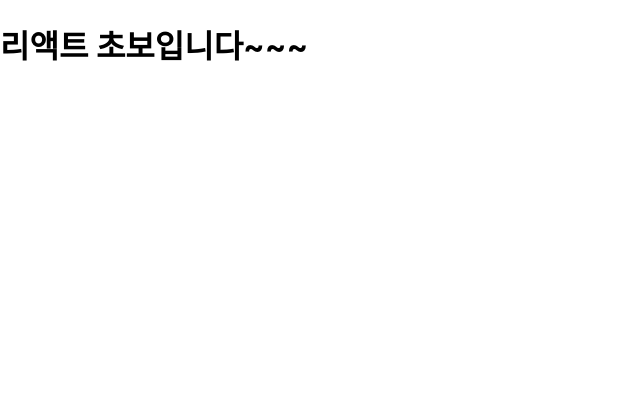
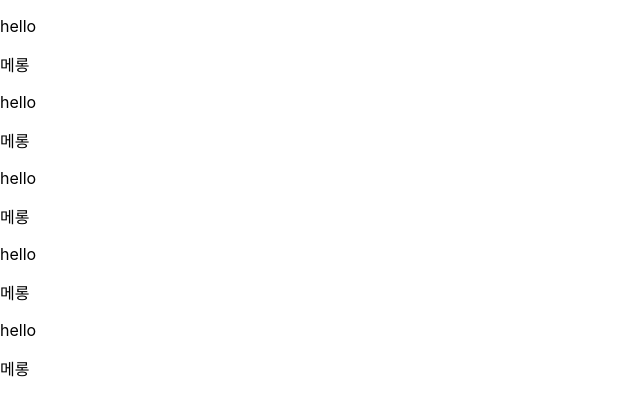
Before and after one commit to woozz12/react-practice, a React (Create React App) app: page / in a window 1280 px wide. Shown: the top 416 px of the page, without its empty margins (0-640 px from the left). Built offline with nearby package versions, Linux system fonts and the light colour scheme; the HTML template or start-up script is replaced by a standard one.

Commit message:
1.컴포넌트 기초

```diff
--- a/src/App.js
+++ b/src/App.js
@@ -1,8 +1,29 @@
 import './App.css';
+import SayHello from './SayHello';
 
+
+
+
+//리액트에서는 하나의 컴포넌트가 여러개의 엘리먼트를 반환할 수 있습니다.
+//JSX를 작성할 때 return 문 안에 반드시 하나의 최상위 태그가 있어야 합니다.
+//Fragment를 사용하면 의미없는 태그를 줄여 가독성을 좋게 합니다. <> , </>
 function App() {
+
+  const looping = () => {
+    const helloList = [];
+
+    for(let i=0; i<5; i++){
+      helloList.push(<SayHello/>);
+    }
+    return helloList;
+  }
+
+  //jsx 문법에서는 스크립트를 코드로 직접 사용이 불가능.
+  //{} 안에서 함수의 호출문이나 변수참조는 가능.
   return (
-    <h1>리액트 초보입니다~~~</h1>
+    <>
+      { looping() }
+    </>
   );
 }
 
--- /dev/null
+++ b/src/SayHello.js
@@ -0,0 +1,17 @@
+import React from "react";
+
+//컴포넌트
+//컴포넌트 파일은 대문자로 작성하는 것이 관례입니다.
+function SayHello() {
+    return (
+
+        <div>
+            <p>hello</p>
+            <span>메롱</span>
+        </div>
+
+    );
+
+}
+
+export default SayHello;
```
Also changed, not shown: src/Hello.js (added, +11 -0 lines).
